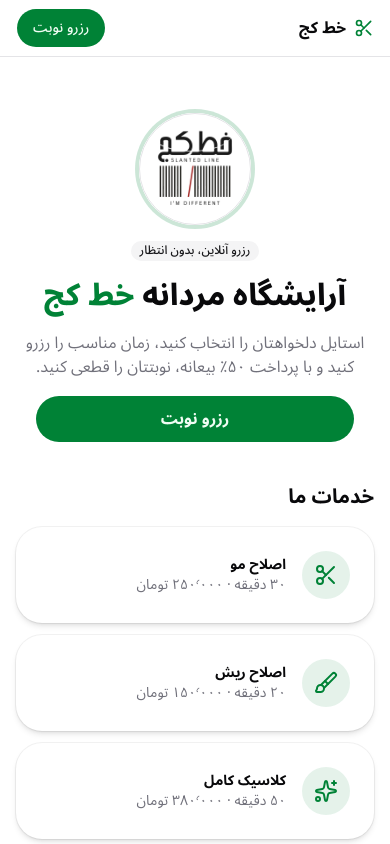
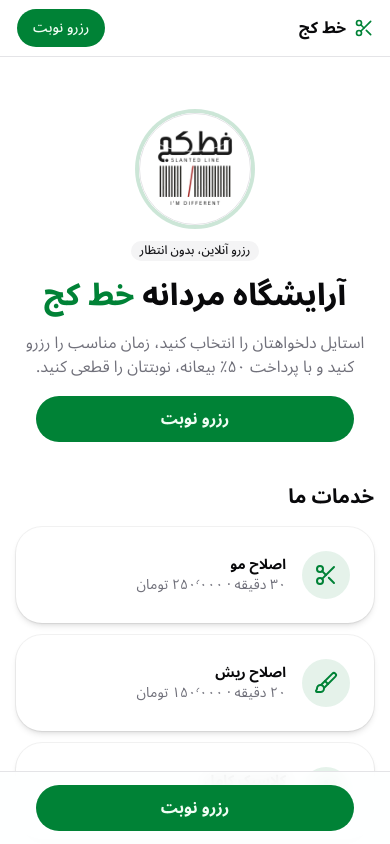
Before and after one commit to Moeinsiami/booking, a Next.js app in the folder frontend/reservation/: page / in a window 390 px wide. Shown: the top 844 px of the page. Built offline with nearby package versions, Linux system fonts and the light colour scheme.

Commit message:
a little changes

```diff
--- a/frontend/reservation/app/layout.tsx
+++ b/frontend/reservation/app/layout.tsx
@@ -10,8 +10,8 @@
 })
 
 export const metadata: Metadata = {
-  title: "Create Next App",
-  description: "Generated by create next app",
+  title: "آرایشگاه خط کج | رزرو آنلاین نوبت",
+  description: "رزرو آنلاین نوبت آرایشگاه مردانه خط کج با پرداخت ۵۰٪ بیعانه",
 };
 
 export default function RootLayout({ children }: LayoutProps<"/">) {
--- /dev/null
+++ b/frontend/reservation/components/home/StickyCta.tsx
@@ -0,0 +1,10 @@
+import ReserveButton from "@/components/home/ReserveButton";
+
+// Mobile-only bottom bar so the primary action is always reachable.
+const StickyCta = () => (
+  <div className="fixed inset-x-0 bottom-0 z-40 flex justify-center border-t bg-background/90 p-3 backdrop-blur sm:hidden">
+    <ReserveButton />
+  </div>
+);
+
+export default StickyCta;
```
